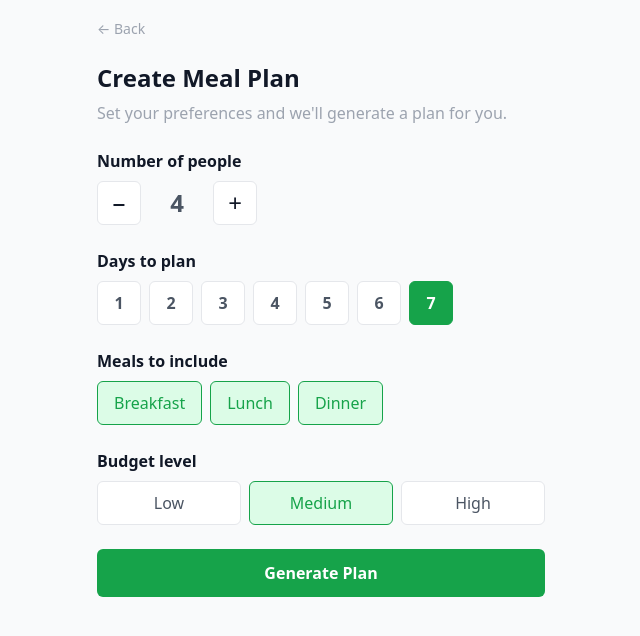
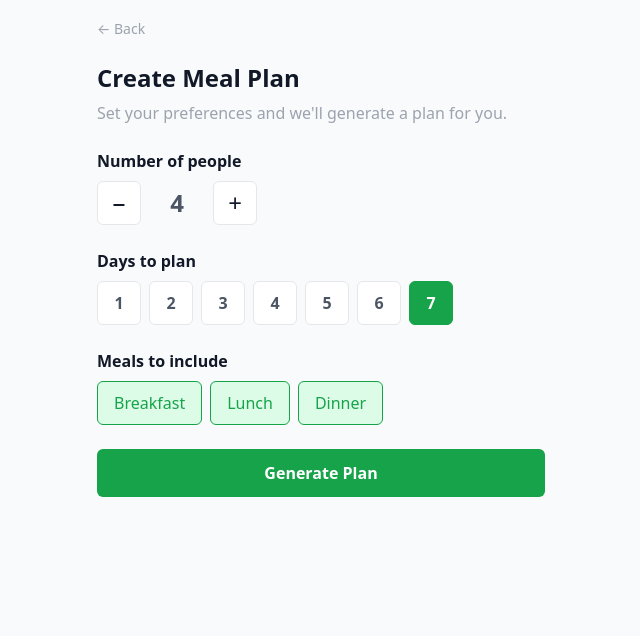
Before and after one commit to dp-lewis/food-plan, a Next.js app: page /plan in a window 1280 px wide. Shown: the top 636 px of the page, without its empty margins (319-959 px from the left). Built offline with nearby package versions, Linux system fonts and the light colour scheme.

Commit message:
ui: remove budget option from meal plan creation
Simplify the form by removing budget selection - not needed for this version.

Co-Authored-By: Claude Opus 4.5 <noreply@anthropic.com>

```diff
--- a/src/app/plan/page.tsx
+++ b/src/app/plan/page.tsx
@@ -5,7 +5,7 @@ import { useRouter } from 'next/navigation';
 import Link from 'next/link';
 import { useStore, defaultPreferences } from '@/store/store';
 import { generateMealPlan } from '@/lib/planGenerator';
-import { MealPlanPreferences, BudgetLevel } from '@/types';
+import { MealPlanPreferences } from '@/types';
 
 export default function CreatePlan() {
   const router = useRouter();
@@ -172,33 +172,6 @@ export default function CreatePlan() {
             </div>
           </div>
 
-          {/* Budget */}
-          <div>
-            <label
-              className="block mb-2"
-              style={{
-                fontSize: 'var(--font-size-body)',
-                fontWeight: 'var(--font-weight-bold)',
-                color: 'var(--color-text-primary)',
-              }}
-            >
-              Budget level
-            </label>
-            <div className="flex gap-2">
-              {(['low', 'medium', 'high'] as BudgetLevel[]).map((level) => (
-                <button
-                  key={level}
-                  type="button"
-                  onClick={() => setPreferences((p) => ({ ...p, budget: level }))}
-                  className={`budget-button ${preferences.budget === level ? 'budget-button-active' : ''}`}
-                  data-testid={`budget-${level}`}
-                >
-                  {level.charAt(0).toUpperCase() + level.slice(1)}
-                </button>
-              ))}
-            </div>
-          </div>
-
           {/* Submit */}
           <button type="submit" className="primary-button w-full inline-flex items-center justify-center" data-testid="generate-plan-btn">
             Generate Plan
```
Also changed, not shown: 1 other file (tests, documents, lock files or other folders).
